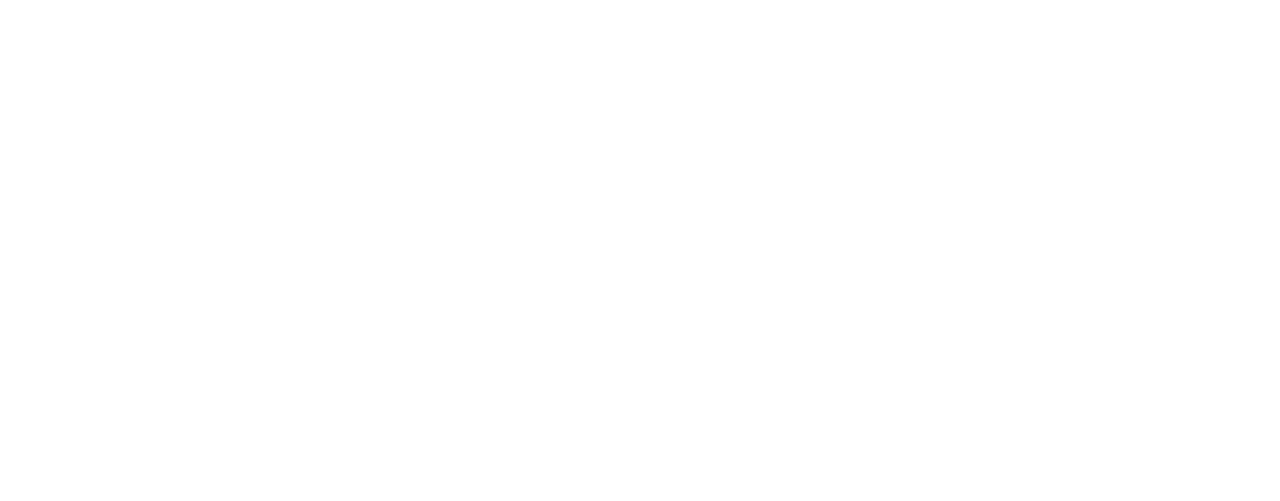
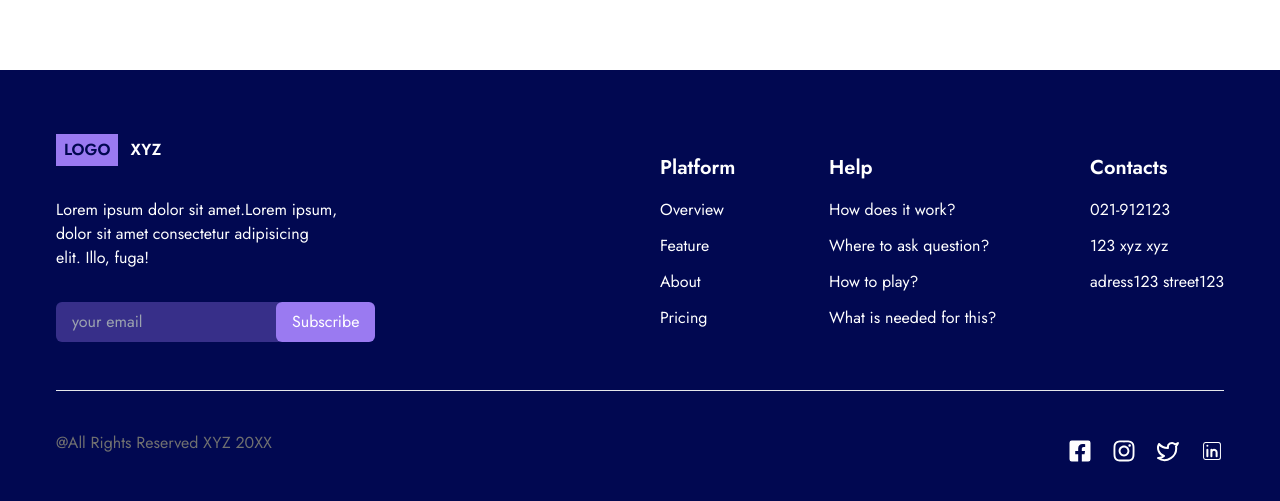
Before and after one commit to Hassam-01/webProject-01, a React (Vite) app: page / in a window 1280 px wide. Shown: the part 3752-4253 px from the top of the page. Before the commit the page ends 3822 px from the top, so only its background shows below. Built offline with nearby package versions, Linux system fonts and the light colour scheme.

Commit message:
footer added

```diff
--- a/src/App.jsx
+++ b/src/App.jsx
@@ -3,6 +3,7 @@
 import './App.css'
 import About from './components/About'
 import Features from './components/Features'
+import Footer from './components/Footer'
 import Home from './components/Home'
 import Navbar from './components/Navbar'
 import Newletter from './components/Newletter'
@@ -18,6 +19,7 @@
     <About/>
     <Pricing/>
     <Newletter/>
+    <Footer/>
     </>
   )
 }
--- /dev/null
+++ b/src/components/Footer.jsx
@@ -0,0 +1,64 @@
+import { FaFacebookSquare } from "react-icons/fa";
+import { FaInstagram } from "react-icons/fa6";
+import { LuTwitter } from "react-icons/lu";
+import { CiLinkedin } from "react-icons/ci";
+
+
+export default function Footer() {
+  return (
+    <div className="bg-[#010851] mx-auto md:px-14 p-4 max-w-screen-2xl text-white">
+      <div className="my-12 flex flex-col md:flex-row gap-10">
+        <div className="md:w-1/2 space-y-8 ">
+          <div className="text-primary font-semibold text-md flex items-center space-x-3">
+            <span className="bg-secondary py-1 px-2">LOGO</span>
+            <span className="text-white">XYZ</span>
+          </div>
+          <p className="md:w-1/2">Lorem ipsum dolor sit amet.Lorem ipsum, dolor sit amet consectetur adipisicing elit. Illo, fuga!</p>
+        <div className="">
+            <input type="email" name="email" placeholder="your email" className="bg-[#9a7af159] py-2 px-4 rounded-md focus:outline-none" />
+            <input type="submit"value="Subscribe" className="px-4 py-2 bg-secondary rounded-md -ml-2 cursor-pointer hover:bg-white hover:text-primary duration-300 transition-all" />
+        </div>
+        </div>
+
+        <div className="md:w-1/2 flex flex-col md:flex-row flex-wrap justify-between gap-8 items-start">
+            <div className="space-y-4 mt-5">
+                <h4 className="text-xl font-semibold">Platform</h4>
+                <ul className="space-y-3">
+                    <a href="/" className="block hover:text-gray-300">Overview</a>
+                    <a href="/" className="block hover:text-gray-300">Feature</a>
+                    <a href="/" className="block hover:text-gray-300">About</a>
+                    <a href="/" className="block hover:text-gray-300">Pricing</a>
+                </ul>
+            </div>
+            <div className="space-y-4 mt-5">
+                <h4 className="text-xl font-semibold">Help</h4>
+                <ul className="space-y-3">
+                    <a href="/" className="block hover:text-gray-300">How does it work?</a>
+                    <a href="/" className="block hover:text-gray-300">Where to ask question?</a>
+                    <a href="/" className="block hover:text-gray-300">How to play?</a>
+                    <a href="/" className="block hover:text-gray-300">What is needed for this?</a>
+                </ul>
+            </div>
+            <div className="space-y-4 mt-5">
+                <h4 className="text-xl font-semibold">Contacts</h4>
+                <ul className="space-y-3">
+                    <p className="block hover:text-gray-300">021-912123</p>
+                    <p className="block hover:text-gray-300">123 xyz xyz</p>
+                    <p className="block hover:text-gray-300">adress123 street123</p>
+                </ul>
+            </div>
+        </div>
+      </div>
+      <hr />
+        <div className="flex flex-col sm:flex-row justify-between my-8 sm:items-center space-y-4">
+            <p className="text-tertiary">@All Rights Reserved XYZ 20XX</p>
+            <div className="flex space-x-5 ">
+            <FaFacebookSquare className="h-6 w-6 hover:-translate-y-4 transition-all duration-300 cursor-pointer"/>
+            <FaInstagram className="h-6 w-6 hover:-translate-y-4 transition-all duration-300 cursor-pointer"/>
+            <LuTwitter  className="h-6 w-6 hover:-translate-y-4 transition-all duration-300 cursor-pointer"/>
+            <CiLinkedin  className="h-6 w-6 hover:-translate-y-4 transition-all duration-300 cursor-pointer"/>
+            </div>
+        </div>
+    </div>
+  );
+}
```
